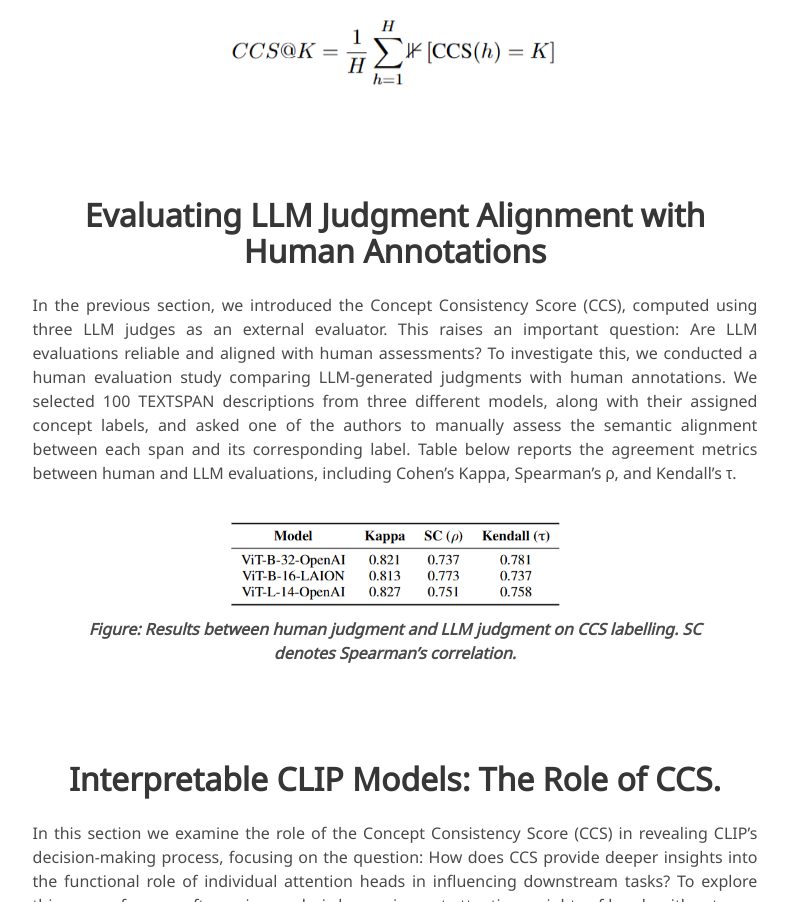
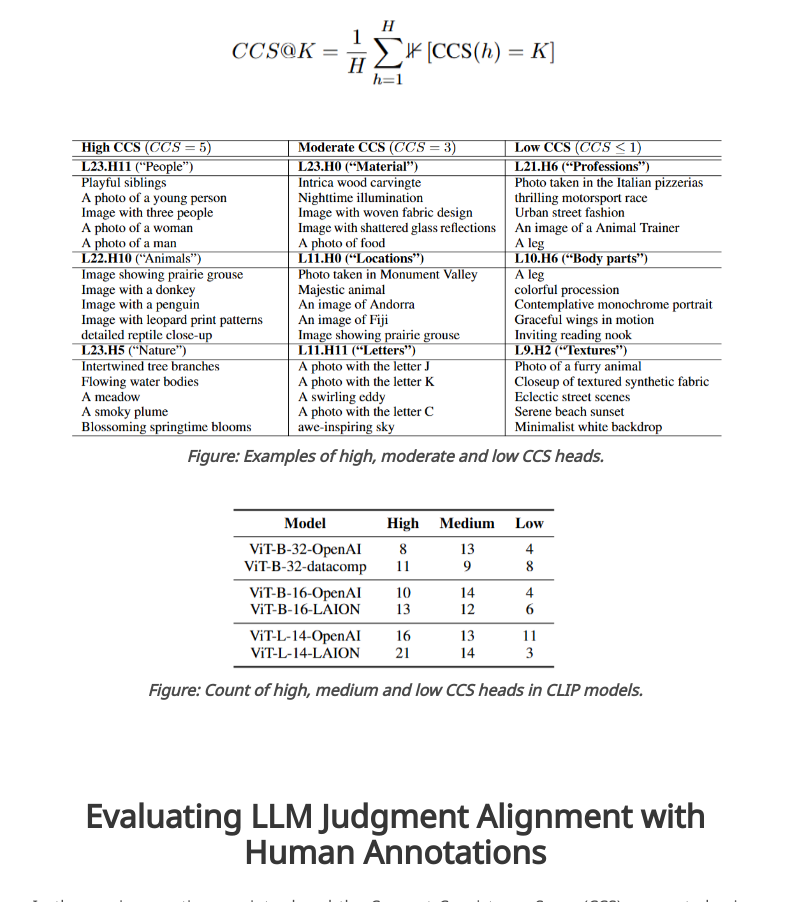
Before and after one commit to avinashsai/CCS-CLIP, a plain HTML site: page docs/index.html in a window 1280 px wide. Shown: the part 2237-3139 px from the top of the page, without its empty margins (245-1033 px from the left). Drawn offline with nearby package versions, Linux system fonts and the light colour scheme; some icons are missing; a web font is replaced by a local one.

Commit message:
Add few more tables

```diff
--- a/docs/index.html
+++ b/docs/index.html
@@ -191,6 +191,15 @@
         <figure>
           <img src="images/ccs-k.png" alt="statistics" width="50%">
         </figure>
+
+        <figure>
+          <img src="images/examples.png" alt="examples" width="100%">
+          <figcaption><b>Figure: Examples of high, moderate and low CCS heads.</b></figcaption>
+        </figure>
+        <figure>
+          <img src="images/count.png" alt="count" width="50%">
+          <figcaption><b>Figure: Count of high, medium and low CCS heads in CLIP models.</b></figcaption>
+        </figure>
         </div>
       </div>
     </div>
@@ -213,7 +222,7 @@
         human and LLM evaluations, including Cohen’s  Kappa, Spearman’s ρ, and Kendall’s τ.
         </p>
         <figure>
-          <img src="images/human-eval.png" alt="statistics" width="50%">
+          <img src="images/human-eval.png" alt="human-eval" width="50%">
           <figcaption><b>Figure: Results between human judgment and LLM judgment on CCS labelling. SC denotes Spearman’s correlation.</b></figcaption>
         </figure>
         </div>
```
Also changed, not shown: docs/images/count.png (added), docs/images/examples.png (added).
